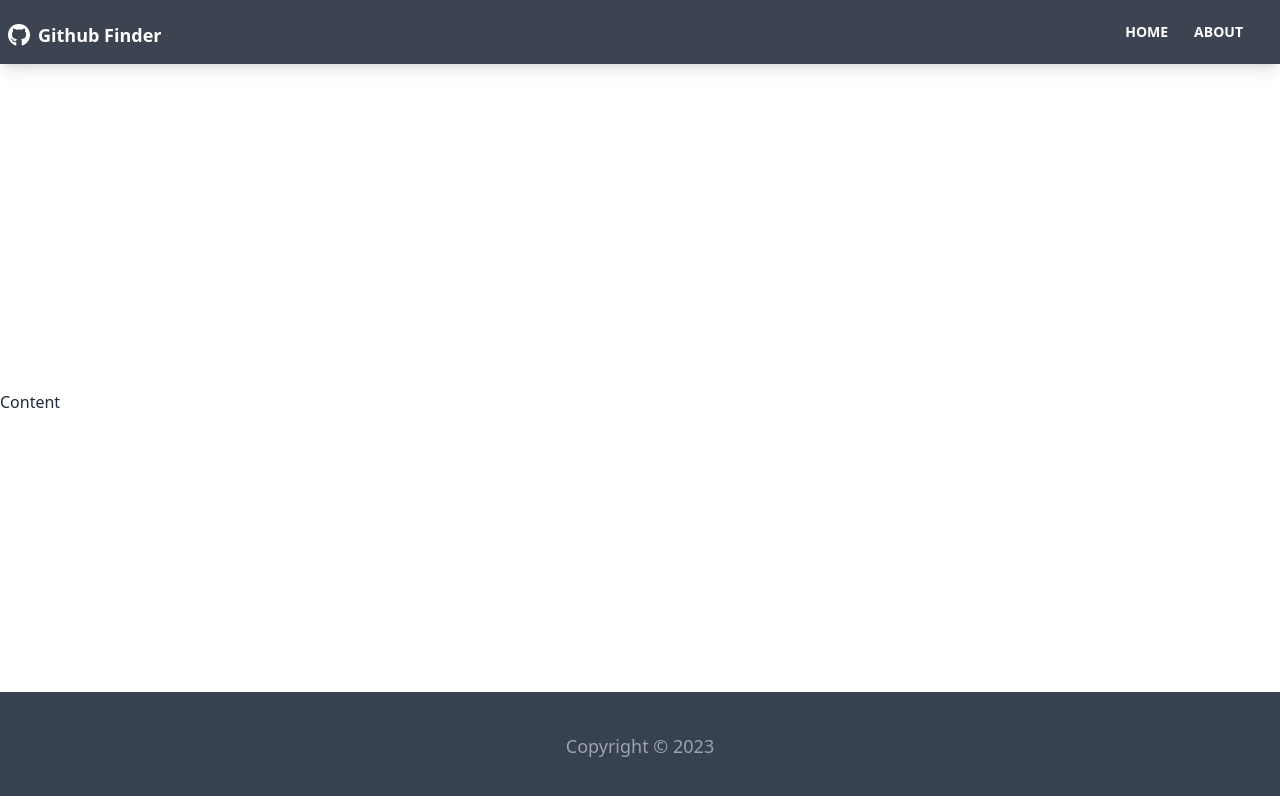
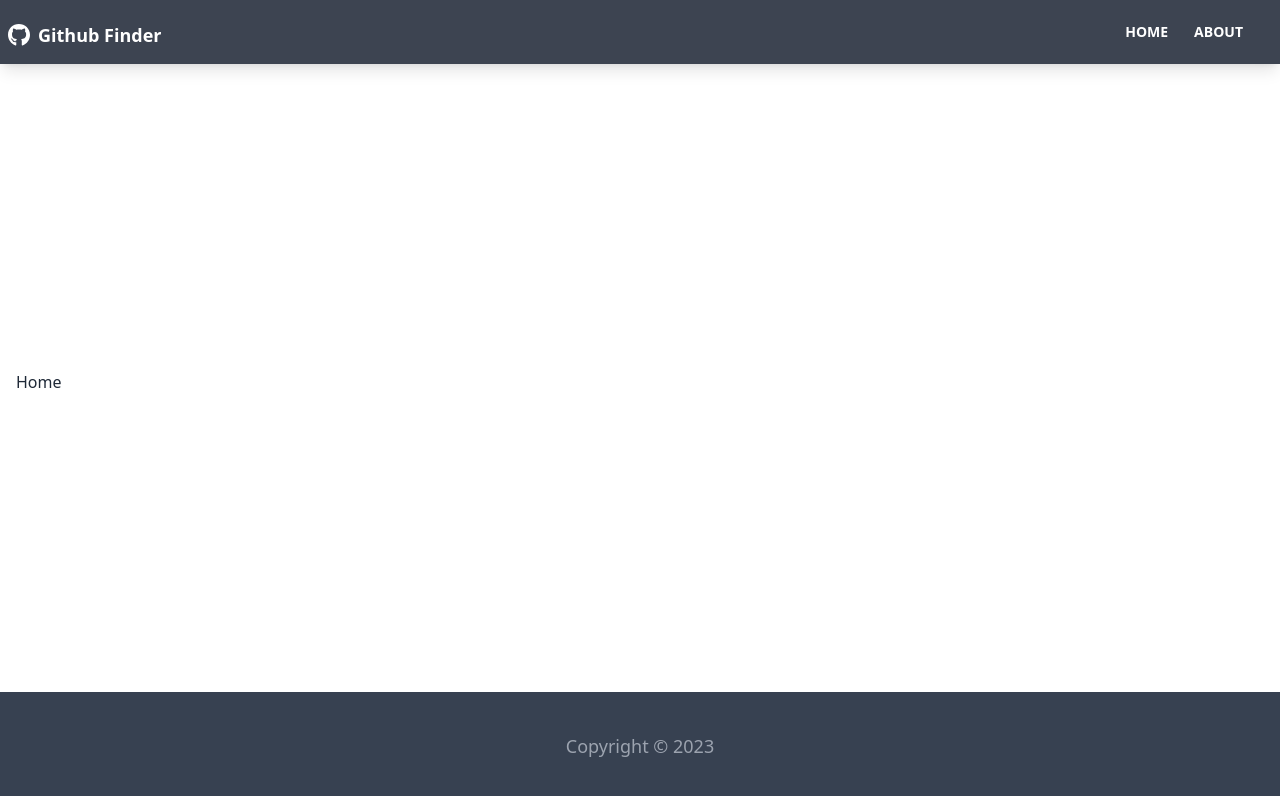
Before and after one commit to thekarthikr/github-profile-finder, a React (Vite) app: page / in a window 1280 px wide. Shown: the top 796 px of the page. Built offline with nearby package versions, Linux system fonts and the light colour scheme.

Commit message:
Add Routes

```diff
--- a/src/App.jsx
+++ b/src/App.jsx
@@ -1,14 +1,26 @@
 import { BrowserRouter as Router, Routes, Route } from "react-router-dom";
 import React from "react";
+import Home from "./pages/Home";
+import About from "./pages/About";
+import NotFound from "./pages/NotFound";
 import Navbar from "./components/layouts/Navbar";
 import Footer from "./components/layouts/Footer";
 function App() {
   return (
     <Router>
-      <div className='flex flex-col justify-between h-screen'>
+      <div className='flex flex-col items-center justify-between h-screen'>
         <Navbar />
 
-        <main>Content</main>
+        <main
+          className='container mx-auto pb-10 px-4
+        '
+        >
+          <Routes>
+            <Route path='/' element={<Home />} />
+            <Route path='/about' element={<About />} />
+            <Route path='/*' element={<NotFound />} />
+          </Routes>
+        </main>
         <Footer />
       </div>
     </Router>
```
